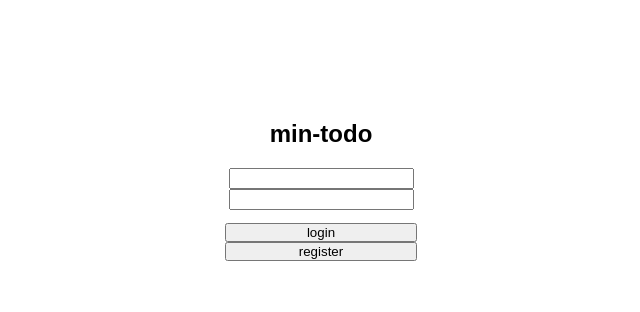
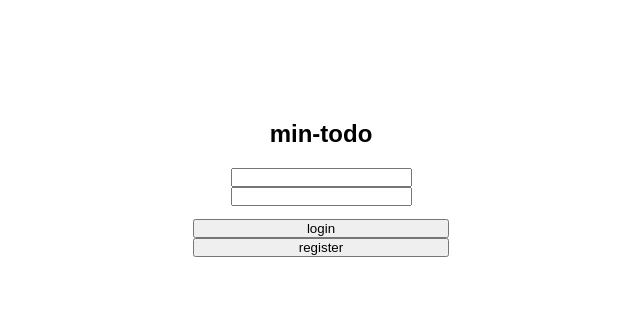
Before and after one commit to Bobrinik/mini-todo, a website: page public/app.html in a window 1280 px wide. Shown: the part 108-420 px from the top of the page, without its empty margins (319-959 px from the left). Drawn offline with nearby package versions, Linux system fonts and the light colour scheme.

Commit message:
Fixed UI

```diff
--- a/public/app.html
+++ b/public/app.html
@@ -12,15 +12,15 @@
 
     <div class="login" id="login" ng-controller="loginCtrl">
         <h2>min-todo</h2>
-        <form novalidate>
-            <input class="login_input" type="email" ng-model="email" required/>
-            <input class="login_input" type="password" ng-model="password" required/>
-        </form>
+         <input class="login_input" type="email" ng-model="email" required/>
+         <input class="login_input" type="password" ng-model="password" required/>
+
 
         <div class="login_actions">
             <button ng-click="login()">login</button>
             <button ng-click="register()">register</button>
         </div>
+
     </div>
 
 
--- a/public/css/login.css
+++ b/public/css/login.css
@@ -1,4 +1,4 @@
-body, li, div, button {
+body, li, div, button, input {
     margin: 0;
     padding: 0;
 }
@@ -8,9 +8,9 @@
     font-family: sans-serif;
 }
 
-.login {
+#login {
     margin: auto;
-    width: 12em;
+    width: 16em;
     padding-top: 13em;
 }
 
```
Also changed, not shown: package.json (+5 -2 lines), README.md, 1 other file.
